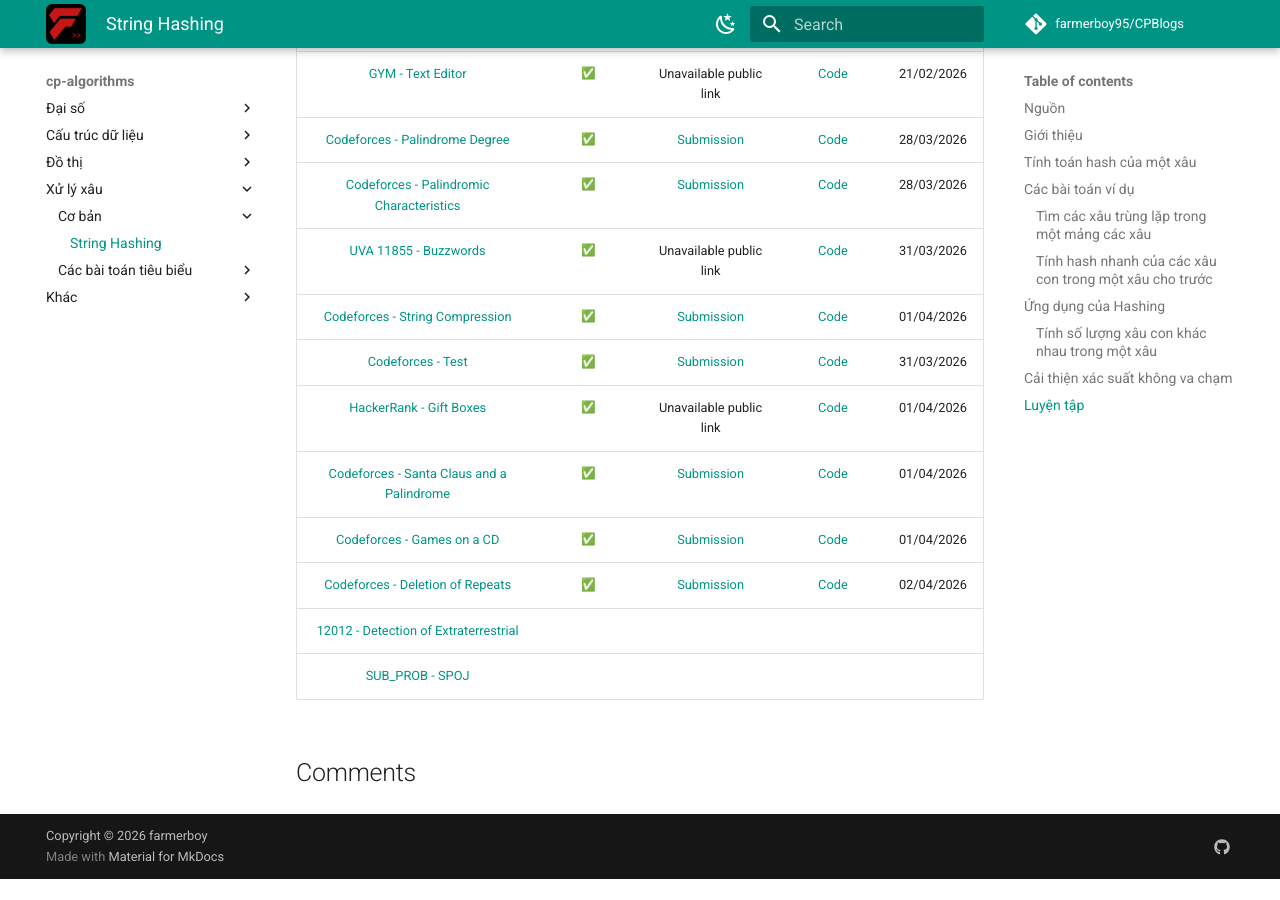
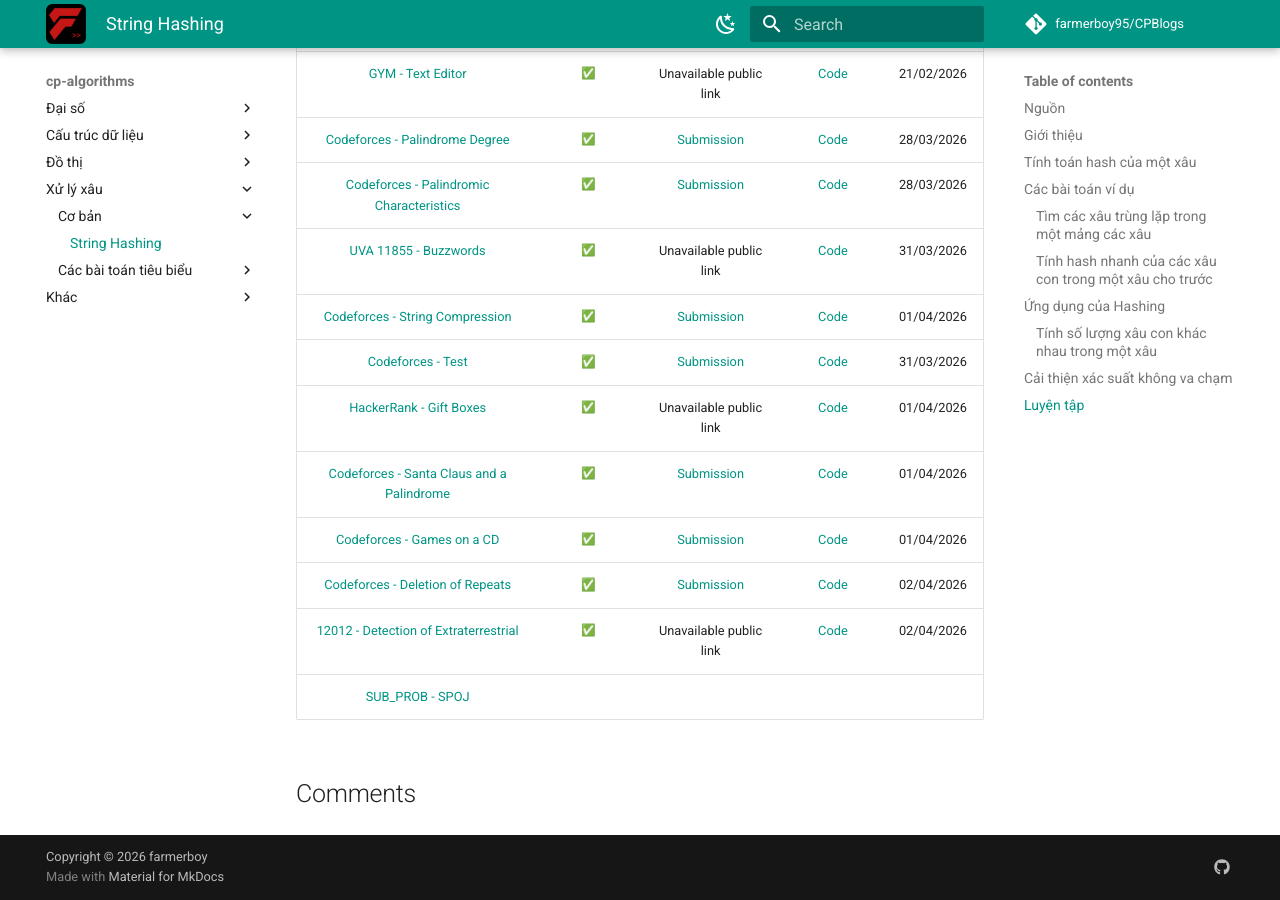
Before and after one commit to farmerboy95/CPBlogs, an MkDocs documentation site: the page built from docs/cp-algorithms/string-processing/fundamentals/string-hashing.md, in a window 1280 px wide and 900 px high, scrolled down 5558 px. Built offline with MkDocs 1.6.1 and Material for MkDocs 9.7.7, drawn with Linux system fonts in a browser that asks for light colours; emoji names are drawn with the system emoji font; comment, search, counter and statistics services are not loaded; before the commit the page ends 6437 px from its top, so only the background shows below that.

Commit message:
Update status for 'Detection of Extraterrestrial' problem

```diff
--- a/docs/cp-algorithms/string-processing/fundamentals/string-hashing.md
+++ b/docs/cp-algorithms/string-processing/fundamentals/string-hashing.md
@@ -173,5 +173,5 @@
 | [Codeforces - Santa Claus and a Palindrome](https://codeforces.com/contest/752/problem/D) | :white_check_mark: | [Submission](https://codeforces.com/contest/752/submission/369291958) | [Code](https://github.com/farmerboy95/CompetitiveProgramming/blob/master/Codeforces/CF752-D2-D.cpp) | 01/04/2026 |
 | [Codeforces - Games on a CD](https://codeforces.com/contest/727/problem/E) | :white_check_mark: | [Submission](https://codeforces.com/contest/727/submission/369293345) | [Code](https://github.com/farmerboy95/CompetitiveProgramming/blob/master/Codeforces/CF727-D2-E.cpp) | 01/04/2026 |
 | [Codeforces - Deletion of Repeats](https://codeforces.com/contest/19/problem/C) | :white_check_mark: | [Submission](https://codeforces.com/contest/19/submission/369298463) | [Code](https://github.com/farmerboy95/CompetitiveProgramming/blob/master/Codeforces/CF19-D12-C.cpp) | 02/04/2026 |
-| [12012 - Detection of Extraterrestrial](https://uva.onlinejudge.org/index.php?option=onlinejudge&page=show_problem&problem=3163) | | | | |
+| [12012 - Detection of Extraterrestrial](https://uva.onlinejudge.org/index.php?option=onlinejudge&page=show_problem&problem=3163) | :white_check_mark: | Unavailable public link | [Code](https://github.com/farmerboy95/CompetitiveProgramming/blob/master/UVA/UVA%2012012.cpp) | 02/04/2026 |
 | [SUB_PROB - SPOJ](https://www.spoj.com/problems/SUB_PROB/) | | | | |
```
